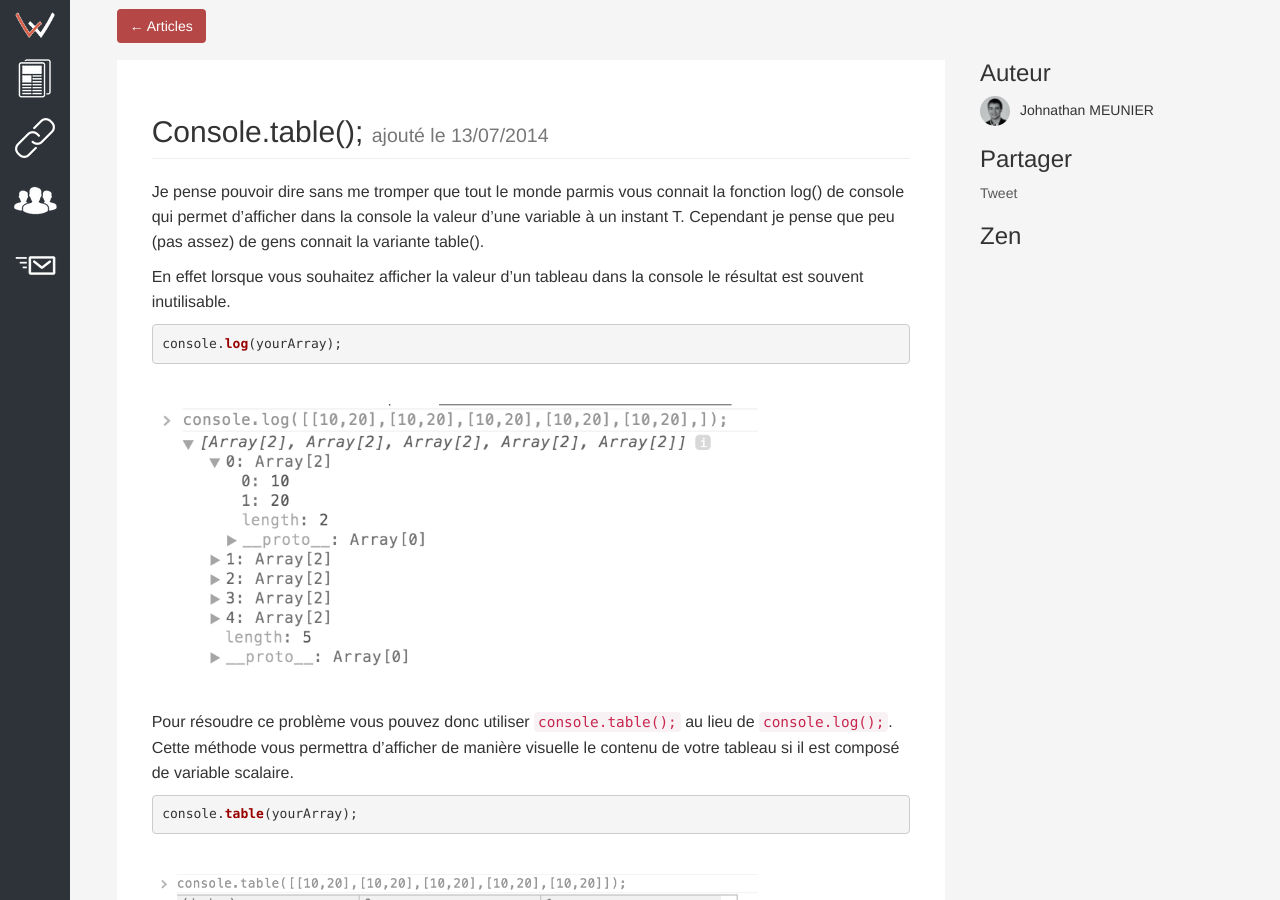
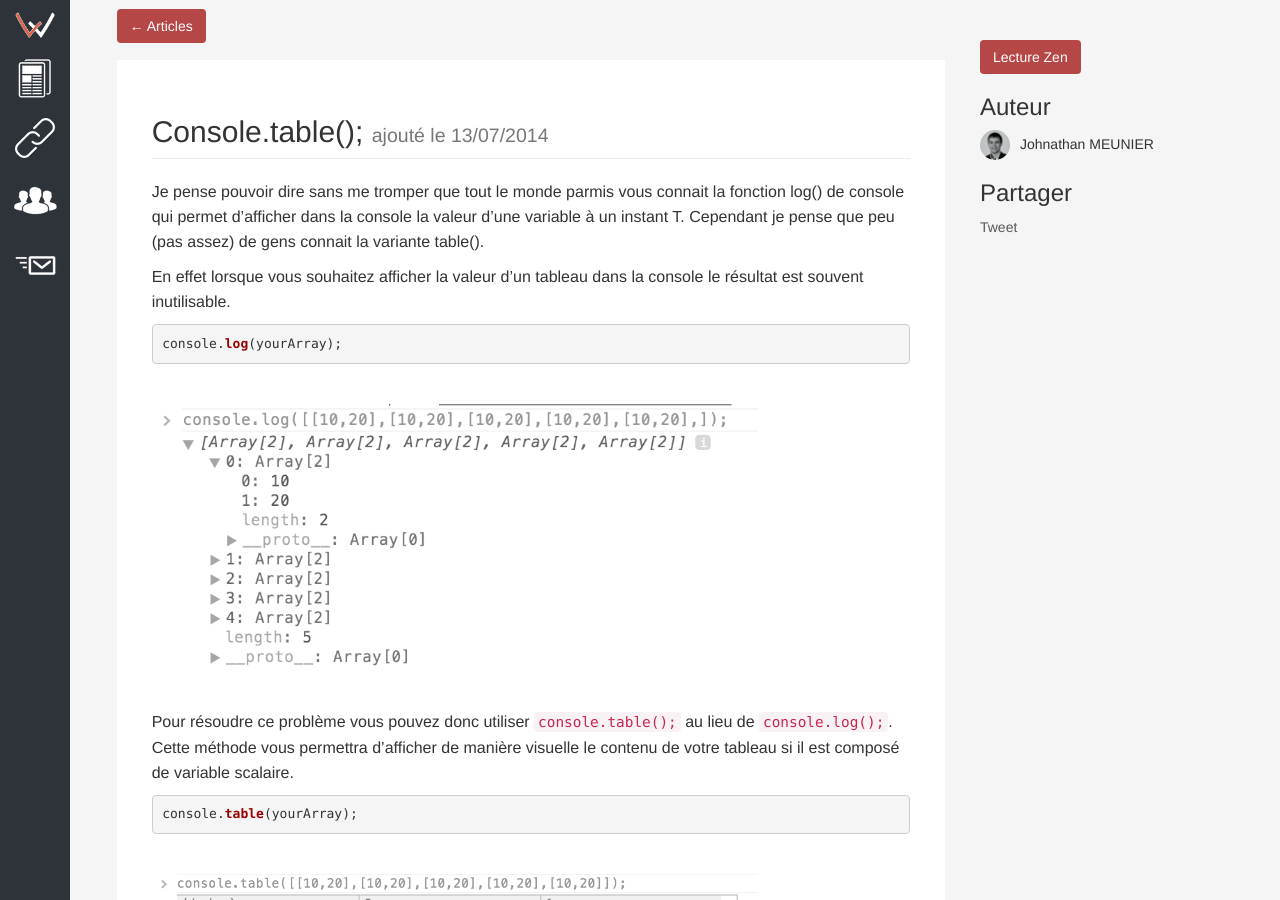
Before and after one commit to Lille-Web/lilleweb.fr, a Jekyll site: the page built from _posts/2014-07-13-consoleTable.markdown, in a window 1280 px wide and 900 px high. Built offline with Jekyll 4.4.1, drawn with Linux system fonts in a browser that asks for light colours; comment, search, counter and statistics services are not loaded.

Commit message:
new Lecture Zen button

```diff
--- a/_layouts/post.html
+++ b/_layouts/post.html
@@ -38,6 +38,7 @@ layout: default
 
     </div>
     <div id="option" class="col-md-2">
+      <button id="toggleZen" class="btn btn-event"> Lecture Zen </button>
       {% if author %}
       <div id="authors">
         <h3> Auteur </h3>
@@ -60,8 +61,5 @@ layout: default
               data-size="large"
               data-lang="en">Tweet</a>
       </div>
-      <div id="toggleZen">
-        <h3> Zen </h3>
-      </div>
     </div>
 </div>
```
